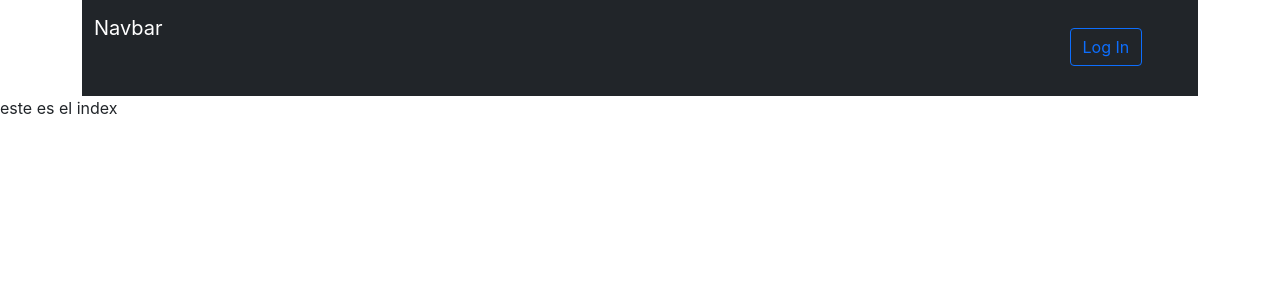
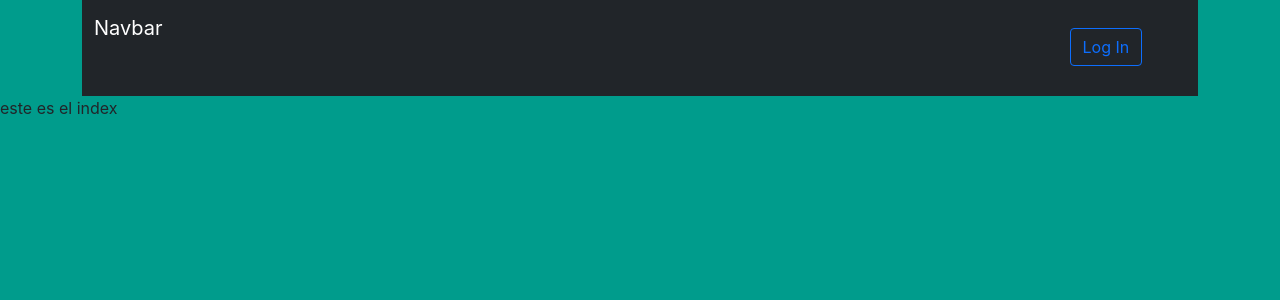
Before and after one commit to innova-mintic/final-project, a React (Create React App) app: page / in a window 1280 px wide. Shown: the top 300 px of the page. Built offline with nearby package versions, Linux system fonts and the light colour scheme.

Commit message:
colocandole fondo al home

```diff
--- a/src/Pages/Home.js
+++ b/src/Pages/Home.js
@@ -1,14 +1,15 @@
 import React from 'react';
 
-import Navbar from '../components/Navbar'
+import Navbar from '../components/Navbar';
+import '../styles/home.css';
 
 const Home = () => {
 
     return (
-        <>
+        <div className="background">
             <Navbar />
             este es el index
-        </>
+        </div>
     )
 }
 
--- a/src/components/Navbar.js
+++ b/src/components/Navbar.js
@@ -23,7 +23,7 @@ const Navbar = () => {
                         <ul className="navbar-nav mb-2 mb-lg-0">
                             <li className="nav-item border2">
                                 <div className="login">
-                                    <button className="btn btn-outline-primary" onClick={() => loginWithRedirect()}>Log In</button>
+                                    <button className="btn btn-outline-primary" onClick={() => loginWithRedirect()}><i class="fa-solid fa-arrow-right-to-bracket"></i>Log In</button>
                                 </div>
                             </li>
                         </ul>
--- /dev/null
+++ b/src/styles/home.css
@@ -0,0 +1,4 @@
+.background{
+    background-color: rgb(0, 156, 140);
+    height: 100vh;
+}
```
